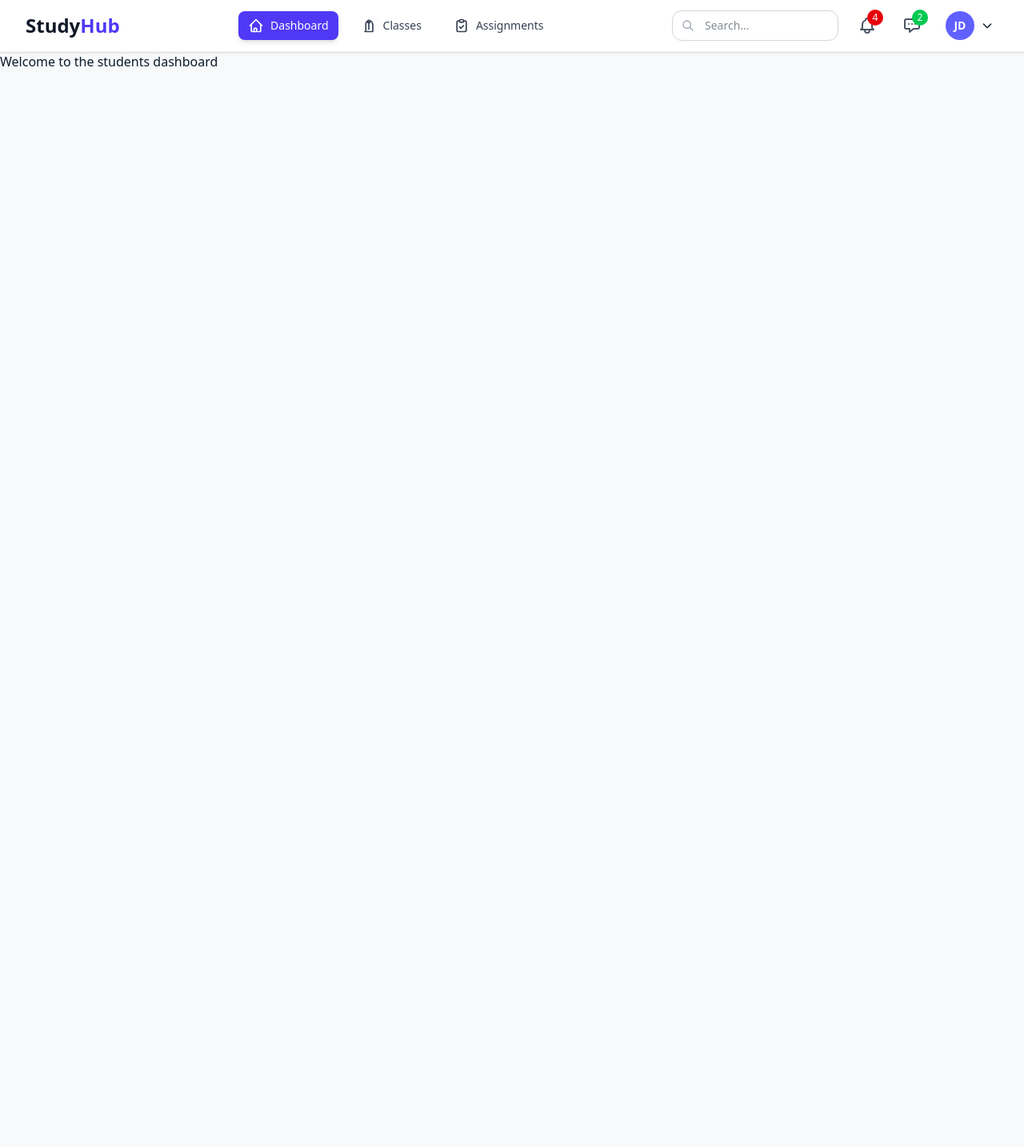
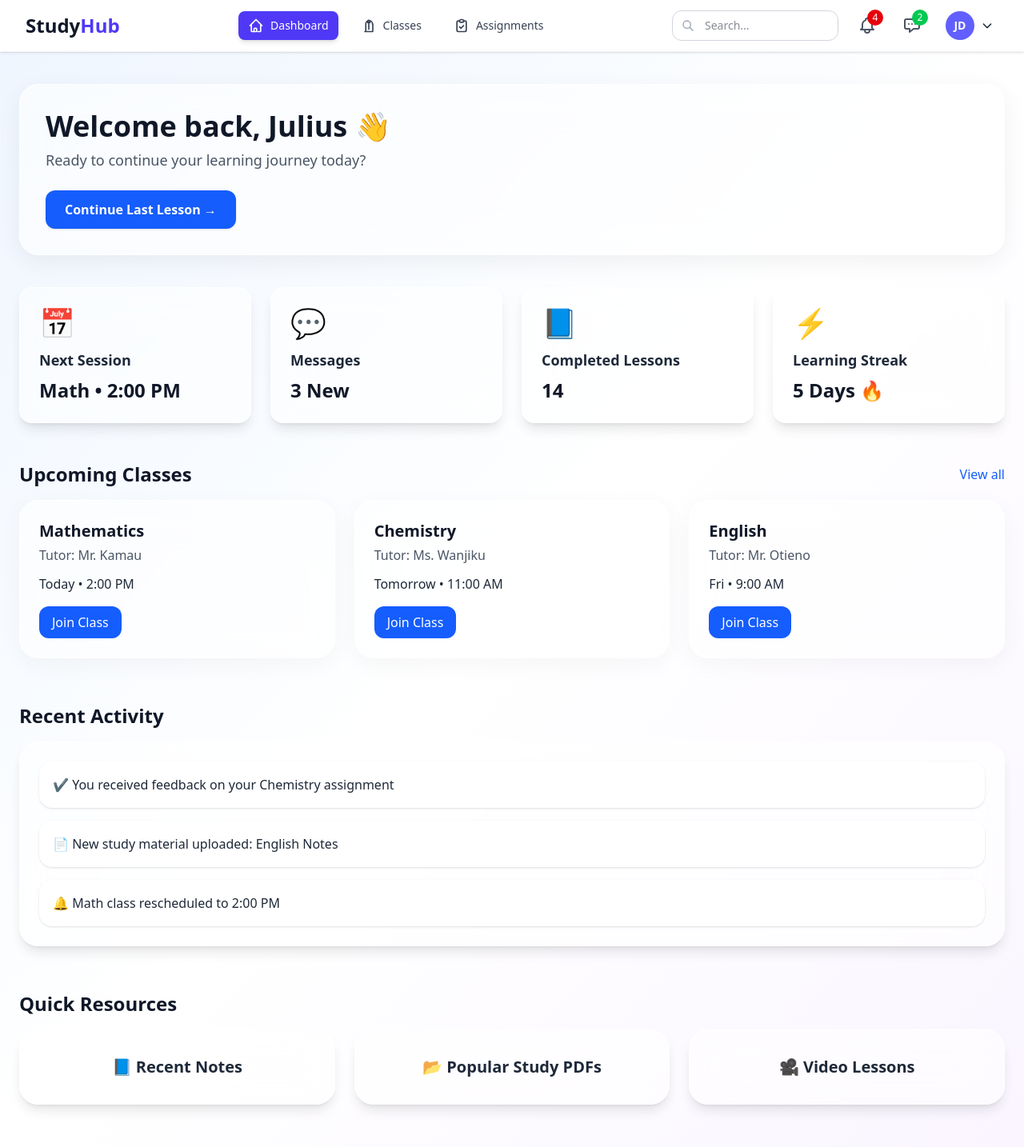
Before and after one commit to juliusmwas/StudyHub, a React (Vite) app: page /student/dashboard in a window 1280 px wide. Shown: the top 1434 px of the page at 80% size. Before the commit the page ends 800 px from the top, so only its background shows below. Built offline with nearby package versions, Linux system fonts and the light colour scheme.

Commit message:
Added a modern responsive dashboard

```diff
--- a/src/Pages/dashboard/student/Dashboard.jsx
+++ b/src/Pages/dashboard/student/Dashboard.jsx
@@ -1,15 +1,136 @@
 import StudentNavbar from "../../../Components/StudentNavbar.jsx";
 
+export default function StudentDashboard() {
+  return (
+    <>
+      <StudentNavbar />
 
-export default function StudentDashboard(){
+      {/* Background gradient */}
+      <div className="min-h-screen bg-gradient-to-br from-blue-50 via-white to-purple-50 px-6 py-10">
 
-    return(
-        <>
-        <StudentNavbar />
-            <div>
-                <h1>Welcome to the students dashboard</h1>
+        <div className="max-w-7xl mx-auto">
+
+          {/* Hero Section */}
+          <section className="mb-10">
+            <div className="bg-white/60 backdrop-blur-xl p-8 rounded-3xl shadow-[0_8px_30px_rgb(0,0,0,0.06)] border border-white">
+              <h1 className="text-4xl font-semibold text-gray-900">
+                Welcome back, Julius 👋
+              </h1>
+              <p className="text-gray-600 mt-2 text-lg">
+                Ready to continue your learning journey today?
+              </p>
+
+              {/* Mini CTA */}
+              <div className="mt-6">
+                <button className="px-6 py-3 bg-blue-600 text-white rounded-xl shadow hover:bg-blue-700 transition font-semibold">
+                  Continue Last Lesson →
+                </button>
+              </div>
             </div>
-        </>
+          </section>
 
-    );
+          {/* Quick Stats - Modern Glass Cards */}
+          <section className="grid grid-cols-1 sm:grid-cols-2 lg:grid-cols-4 gap-6 mb-12">
+            {[
+              { title: "Next Session", value: "Math • 2:00 PM", icon: "📅" },
+              { title: "Messages", value: "3 New", icon: "💬" },
+              { title: "Completed Lessons", value: "14", icon: "📘" },
+              { title: "Learning Streak", value: "5 Days 🔥", icon: "⚡" },
+            ].map((card, i) => (
+              <div
+                key={i}
+                className="bg-white/50 backdrop-blur-xl p-6 rounded-2xl shadow-lg border border-white hover:shadow-xl transition-all cursor-pointer"
+              >
+                <div className="text-4xl">{card.icon}</div>
+                <h3 className="font-semibold text-gray-800 mt-3 text-lg">
+                  {card.title}
+                </h3>
+                <p className="text-2xl font-bold text-gray-900 mt-2">
+                  {card.value}
+                </p>
+              </div>
+            ))}
+          </section>
+
+          {/* Upcoming Classes (Glassy + Minimal + Clean) */}
+          <section className="mb-14">
+            <div className="flex justify-between items-center mb-4">
+              <h2 className="text-2xl font-semibold text-gray-900">
+                Upcoming Classes
+              </h2>
+              <button className="text-blue-600 hover:underline font-medium">
+                View all
+              </button>
+            </div>
+
+            <div className="grid grid-cols-1 md:grid-cols-3 gap-6">
+              {[
+                { subject: "Mathematics", tutor: "Mr. Kamau", time: "Today • 2:00 PM" },
+                { subject: "Chemistry", tutor: "Ms. Wanjiku", time: "Tomorrow • 11:00 AM" },
+                { subject: "English", tutor: "Mr. Otieno", time: "Fri • 9:00 AM" },
+              ].map((cls, i) => (
+                <div
+                  key={i}
+                  className="bg-white/60 backdrop-blur-xl p-6 rounded-3xl border border-white shadow-[0_8px_30px_rgb(0,0,0,0.04)] hover:shadow-xl transition cursor-pointer"
+                >
+                  <h3 className="text-xl font-semibold text-gray-900">{cls.subject}</h3>
+                  <p className="text-gray-600 mt-1">Tutor: {cls.tutor}</p>
+                  <p className="text-gray-800 font-medium mt-3">{cls.time}</p>
+
+                  <button className="mt-4 px-4 py-2 bg-blue-600 text-white rounded-xl hover:bg-blue-700 transition">
+                    Join Class
+                  </button>
+                </div>
+              ))}
+            </div>
+          </section>
+
+          {/* Recent Activity (More modern + bubbly look) */}
+          <section className="mb-14">
+            <h2 className="text-2xl font-semibold text-gray-900 mb-4">
+              Recent Activity
+            </h2>
+
+            <div className="bg-white/60 backdrop-blur-xl p-6 rounded-3xl shadow-lg border border-white space-y-4">
+              {[
+                "✔ You received feedback on your Chemistry assignment",
+                "📄 New study material uploaded: English Notes",
+                "🔔 Math class rescheduled to 2:00 PM",
+              ].map((item, i) => (
+                <div
+                  key={i}
+                  className="p-4 bg-white/70 border border-white rounded-2xl shadow-sm hover:shadow-md transition text-gray-800"
+                >
+                  {item}
+                </div>
+              ))}
+            </div>
+          </section>
+
+          {/* Resource Shortcuts — redesigned to look more premium */}
+          <section className="mb-10">
+            <h2 className="text-2xl font-semibold text-gray-900 mb-4">
+              Quick Resources
+            </h2>
+
+            <div className="grid grid-cols-1 sm:grid-cols-3 gap-6">
+              {[
+                "📘 Recent Notes",
+                "📂 Popular Study PDFs",
+                "🎥 Video Lessons",
+              ].map((item, i) => (
+                <div
+                  key={i}
+                  className="bg-white/50 backdrop-blur-xl p-8 border border-white rounded-3xl shadow-lg hover:shadow-2xl transition text-center text-xl font-semibold text-gray-800 cursor-pointer"
+                >
+                  {item}
+                </div>
+              ))}
+            </div>
+          </section>
+
+        </div>
+      </div>
+    </>
+  );
 }
```
